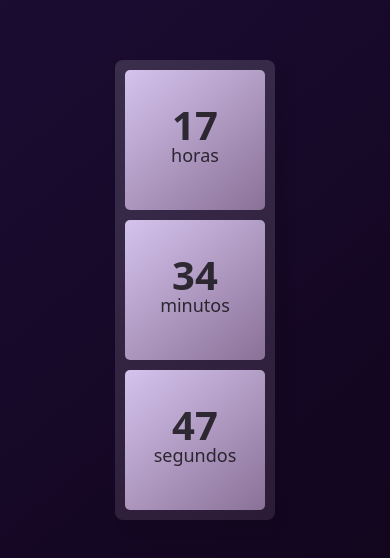
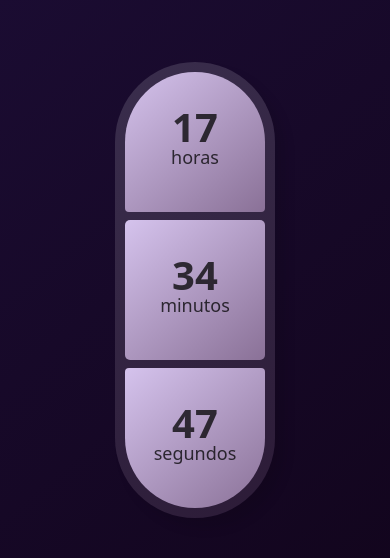
Before and after one commit to FilipeMartins-dev/timer, a plain HTML site: page index.html in a window 390 px wide. Shown: the part 132-690 px from the top of the page. Drawn offline with Linux system fonts and the light colour scheme.

Commit message:
criando estilo arredondado

```diff
--- a/style.css
+++ b/style.css
@@ -15,14 +15,14 @@ body{
 }
 
 main{
-    border-radius: 8px;
+    border-radius: 999px;
     padding: 10px;
     width: max-content;
 
     display: flex;
     justify-content: center;
     align-items: center;
-    gap: 10px;
+    gap: 8px;
 
 
     background: linear-gradient(140deg, rgb(58, 46, 77), rgb(44, 27, 55));
@@ -49,7 +49,15 @@ main{
     background: linear-gradient(140deg, rgb(213, 195, 237), rgb(138, 113, 151));
     /* box-shadow: 4px 4px 12px rgba(0, 0, 0, .1) */
 }
-
+.card:nth-child(1){
+    border-radius: 50% 4px 4px 50%;
+}
+.card:nth-child(3){
+    border-radius: 4px;
+}
+.card:nth-child(3){
+    border-radius: 4px 50% 50% 4px
+}
 .label{
     font-size: 18px;
     font-weight: normal;
@@ -59,4 +67,13 @@ main{
     main{
         flex-direction: column;
     }
+    .card:nth-child(1){
+        border-radius: 50% 50% 4px 4px;
+    }
+    .card:nth-child(3){
+        border-radius: 4px;
+    }
+    .card:nth-child(3){
+        border-radius: 4px 4px 50% 50%;
+    }
 }
```
